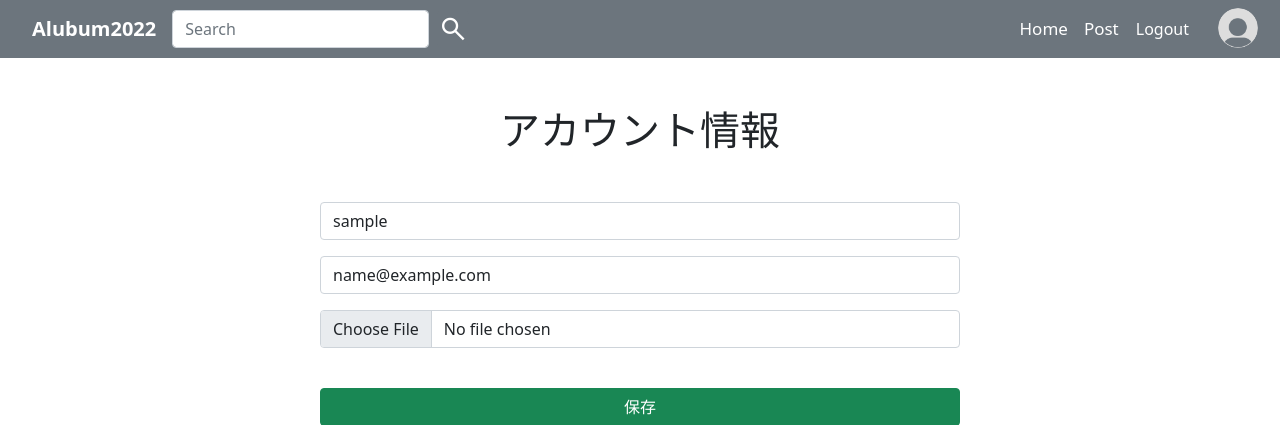
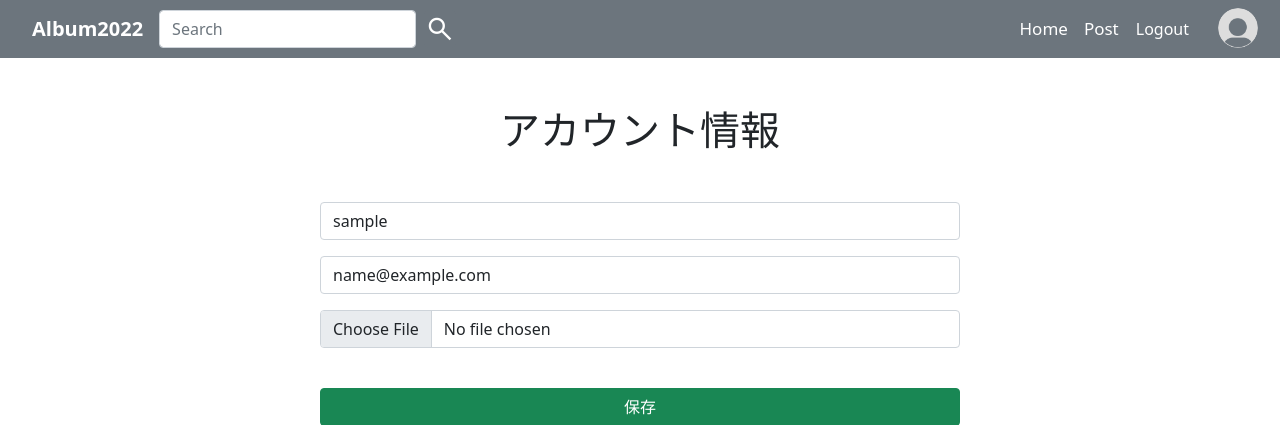
Before and after one commit to kumitaakira453/extra_post_app, a Django app: page /user/change_info in a window 1280 px wide. Shown: the top 425 px of the page. Run offline with Django 5.2, Linux system fonts and the light colour scheme; the visitor is signed in with stand-in values (Sample User, id 1).

Commit message:
headerの微修正

```diff
--- a/main/templates/main/base.html
+++ b/main/templates/main/base.html
@@ -6,7 +6,7 @@
         <meta charset="UTF-8">
         <meta name="viewport" content="width=device-width, initial-scale=1.0">
         <title>
-            {% block head_title %}Alubum2022{% endblock %}
+            {% block head_title %}Album2022{% endblock %}
         </title>
         <link rel="icon" type="image/png" href="{% static 'main/image/logo.png' %}">
         <link href="https://cdn.jsdelivr.net/npm/bootstrap@5.0.2/dist/css/bootstrap.min.css" rel="stylesheet"
@@ -19,7 +19,7 @@
 
     <body>
         <div class="navbar navbar-expand-sm navbar-dark bg-secondary px-2 d-flex align-items-center">
-            <a class="navbar-brand fw-bold ms-4" href="{% url 'index' %}" style="color:white;">Alubum2022</a>
+            <a class="navbar-brand fw-bold ms-4" href="{% url 'index' %}" style="color:white;">Album2022</a>
             <form class="d-flex" role="search" action="{% url 'index' %}" method="GET">
                 <input class="form-control me-2" type="search" placeholder="Search" aria-label="Search" name="key">
                 <button class="btn btn-secondary search_btn p-0 d-flex align-items-center" type="submit">
--- a/main/views.py
+++ b/main/views.py
@@ -10,9 +10,8 @@ from django.views import generic
 from .forms import LoginForm, PostCreateForm, SignUpForm, UserInfoUpdateForm
 from .models import Favorite, Post
 
+
 # Create your views here.
-
-
 class LoginView(auth_views.LoginView):
     authentication_form = LoginForm  # ログイン用のフォームを指定
     template_name = "main/login.html"  # テンプレートを指定
```
